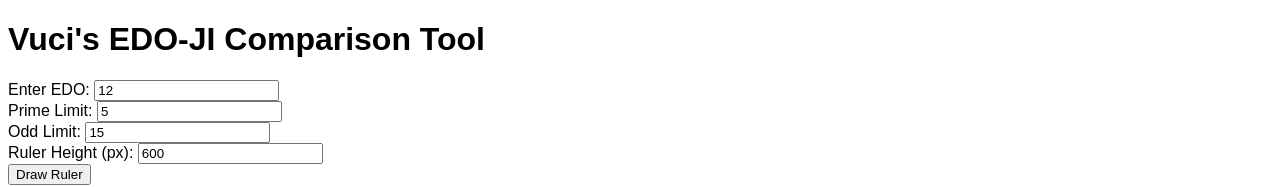
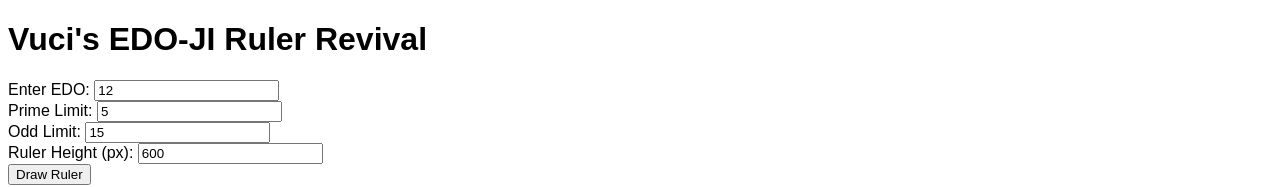
Before and after one commit to NickVuci/EdJiRuler, a plain HTML site: page index.html in a window 1280 px wide. Shown: the top 187 px of the page. Drawn offline with Linux system fonts and the light colour scheme.

Commit message:
minor edit to title

```diff
--- a/index.html
+++ b/index.html
@@ -1,11 +1,11 @@
 <!DOCTYPE html>
 <html>
 <head>
-    <title>Vuci's EDO-JI Comparison Tool</title>
+    <title>Vuci's EDO-JI Ruler Revival</title>
     <link rel="stylesheet" href="styles.css">
 </head>
 <body>
-    <h1>Vuci's EDO-JI Comparison Tool</h1>
+    <h1>Vuci's EDO-JI Ruler Revival</h1>
     <div>
         <label for="edoInput">Enter EDO:</label>
         <input type="number" id="edoInput" value="12" min="1">
```
